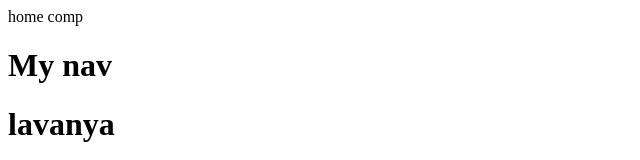
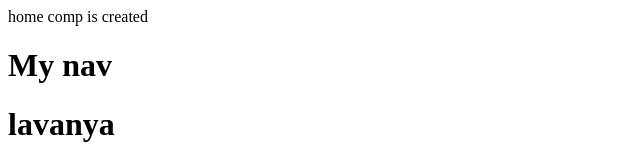
Before and after one commit to lavanya9940/portfolio, a React (Create React App) app: page / in a window 1280 px wide. Shown: the top 160 px of the page, without its empty margins (0-640 px from the left). Built offline with nearby package versions, Linux system fonts and the light colour scheme.

Commit message:
changes made in home.js

```diff
--- a/src/Home/Home.js
+++ b/src/Home/Home.js
@@ -3,7 +3,7 @@ import React,{Component} from "react";
 export class Home extends Component{
     render(){
         return(
-            <div>home comp</div>
+            <div>home comp is created </div>
         );
     }
 }
```
